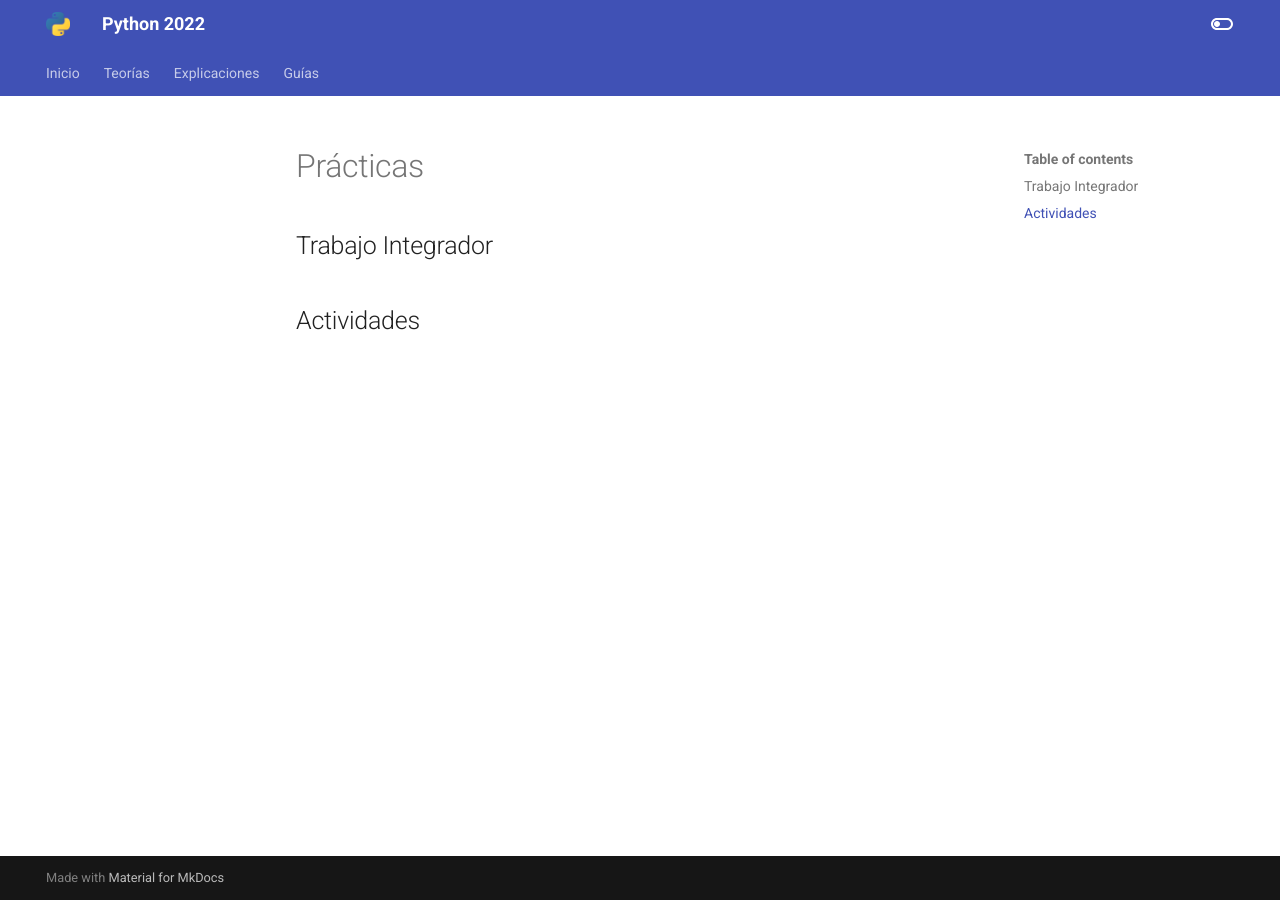
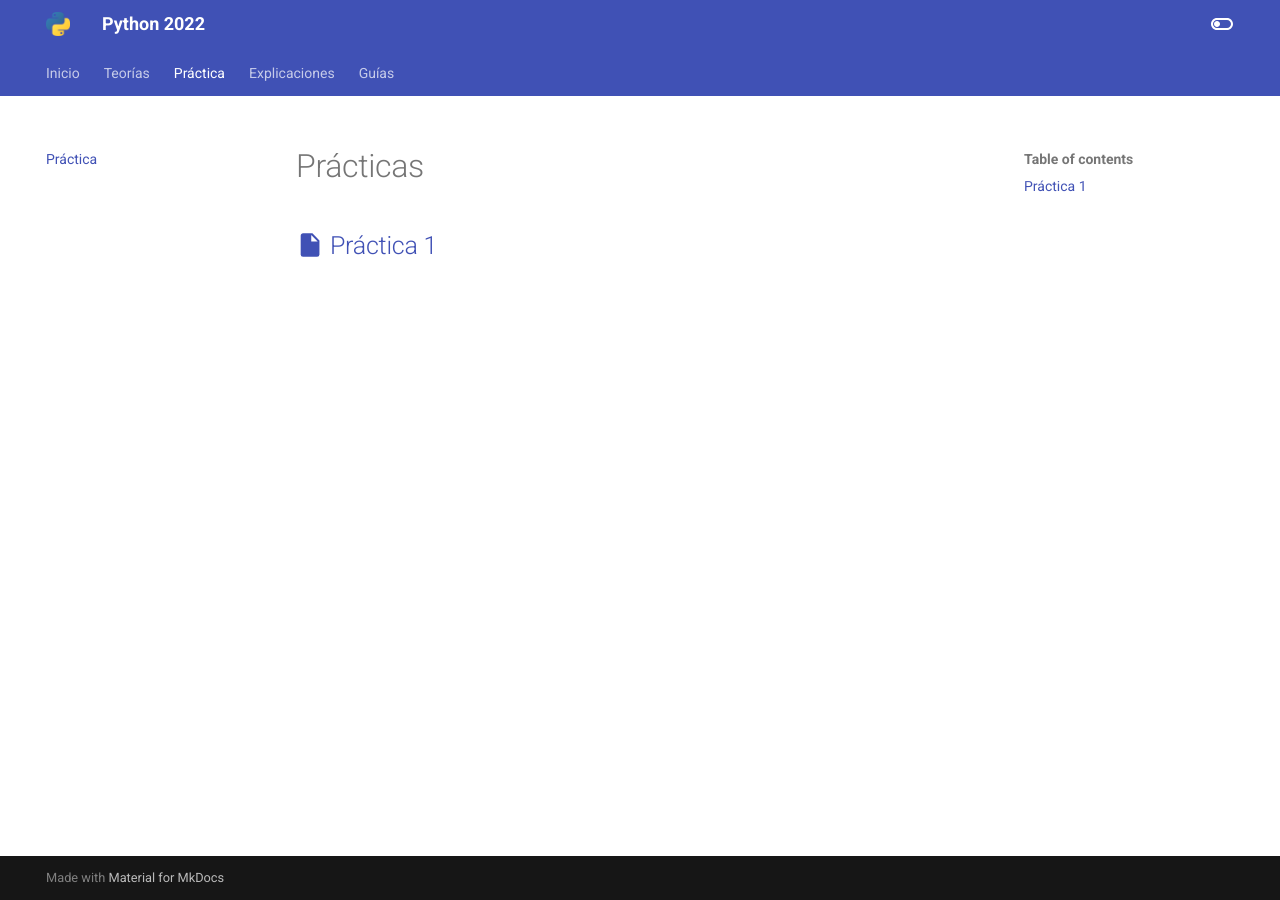
Before and after one commit to python-unlp/2022, an MkDocs documentation site: the page built from docs/02_practicas.md, in a window 1280 px wide. Built offline with MkDocs 1.6.1 and Material for MkDocs 9.7.7, drawn with Linux system fonts in a browser that asks for light colours.

Commit message:
subida practica1

```diff
--- a/docs/02_practicas.md
+++ b/docs/02_practicas.md
@@ -1,5 +1,2 @@
 # Prácticas
-
-## Trabajo Integrador
-
-## Actividades
+## [:material-file: Práctica 1](practica01.pdf)
--- a/mkdocs.yml
+++ b/mkdocs.yml
@@ -26,7 +26,7 @@ theme:
 nav:
   - Inicio: index.md
   - Teorías: 01_teorias.md
-  # - Práctica: 02_practicas.md
+  - Práctica: 02_practicas.md
   - Explicaciones: 03_explicaciones.md
   # - Herramientas: 04_herramientas.md
   - Guías:
```
Also changed, not shown: 2 other files.
